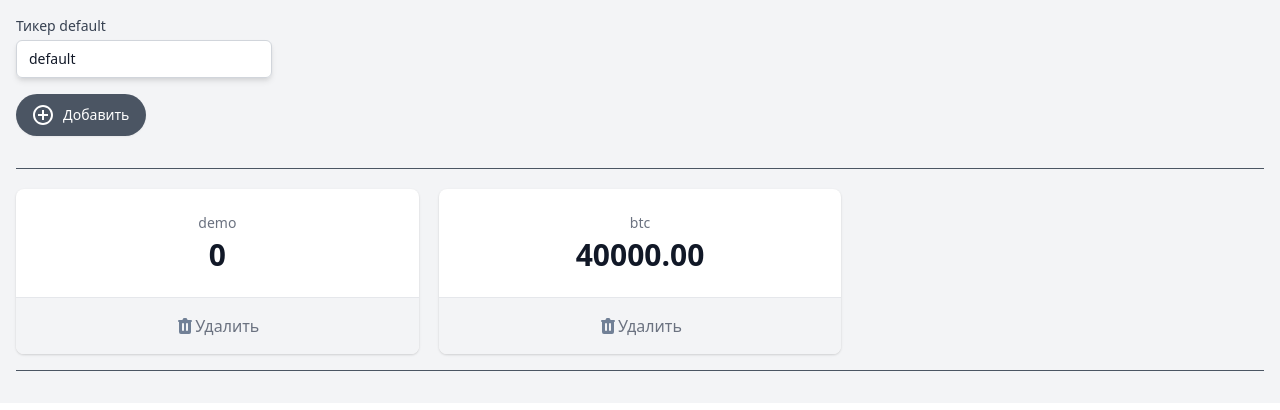
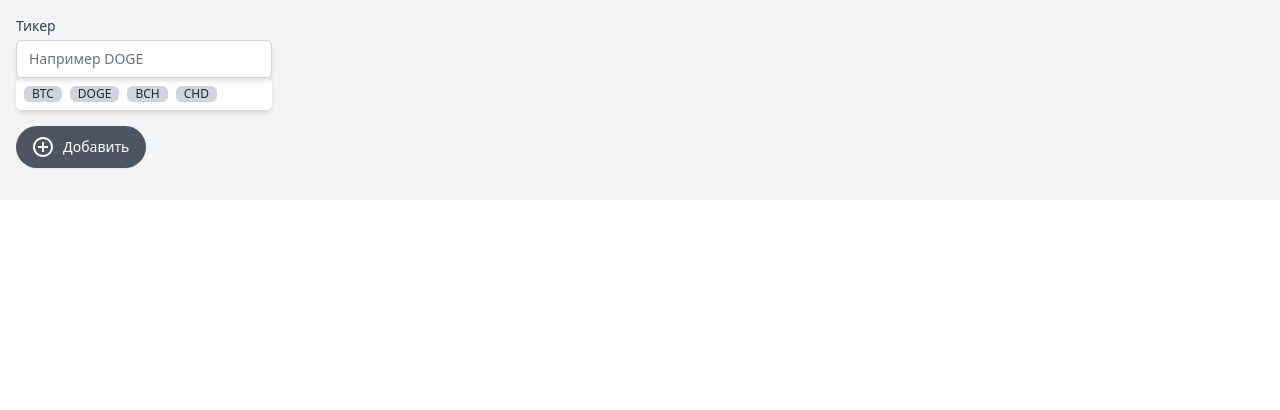
Before and after one commit to baronin/cryptonomicon, a Vue app: page / in a window 1280 px wide. Shown: the top 410 px of the page. Built offline with nearby package versions, Linux system fonts and the light colour scheme.

Commit message:
Add saving to localStorage

```diff
--- a/src/App.vue
+++ b/src/App.vue
@@ -1,6 +1,6 @@
 <template>
   <div class="container mx-auto flex flex-col items-center bg-gray-100 p-4">
-    <spinner v-if="!tickers.length" />
+    <spinner v-if="isLoading" />
     <div class="container">
       <section>
         <div class="flex">
@@ -12,7 +12,7 @@
               <input
                 v-model="ticker"
                 @input="onInputTickets"
-                @keydown.enter="add"
+                @keydown.enter="handleAddCoin"
                 type="text"
                 name="wallet"
                 id="wallet"
@@ -27,6 +27,18 @@
               @click="onSelectCoin($event.target.textContent)"
               @mousedown.prevent
             />
+            <div
+              class="flex bg-white shadow-md p-1 rounded-md shadow-md flex-wrap"
+            >
+              <span
+                v-for="coin in topCoins"
+                :key="coin"
+                @click="ticker = coin"
+                class="inline-flex items-center px-2 m-1 rounded-md text-xs font-medium bg-gray-300 text-gray-800 cursor-pointer"
+              >
+                {{ coin }}
+              </span>
+            </div>
             <div v-if="hasTicker" class="text-sm text-red-600">
               Такой тикер уже добавлен
             </div>
@@ -145,12 +157,37 @@
 import Autocomplate from "./components/Autocomplate.vue";
 import Spinner from "./components/Spinner.vue";
 import coinsListJson from "./mockData/coinsList.json";
+const api_key =
+  "07491a0d00d7ece2c90a41446790815a43ee72b29e42ccff2ecb7147c1671675";
 
 export default {
   name: "App",
   components: {
     Spinner,
     Autocomplate
+  },
+  data() {
+    return {
+      isLoading: false,
+      isOpen: false,
+      newCoin: [],
+      coinsList: [],
+      ticker: "",
+      tickers: [],
+      hasTicker: false,
+      sel: null,
+      graph: [],
+      topCoins: ["BTC", "DOGE", "BCH", "CHD"]
+    };
+  },
+  created() {
+    const tickersData = localStorage.getItem("cryptonomicon-list");
+    if (tickersData) {
+      this.tickers = JSON.parse(tickersData);
+      this.tickers.forEach((ticker) => {
+        this.subscribeToUpdates(ticker.name);
+      });
+    }
   },
   mounted() {
     if (coinsListJson.Response === "Success") {
@@ -160,42 +197,42 @@ export default {
     }
     document.addEventListener("click", this.handleClickOutside);
   },
-  data() {
-    return {
-      isOpen: false,
-      newCoin: [],
-      coinsList: [],
-      ticker: "default",
-      tickers: [
-        {
-          name: "demo",
-          price: "0"
-        },
-        {
-          name: "btc",
-          price: "40000.00"
+  methods: {
+    subscribeToUpdates(tickerName) {
+      setInterval(async () => {
+        const f = await fetch(
+          `https://min-api.cryptocompare.com/data/price?fsym=${tickerName}&tsyms=USD&api_key=${api_key}`
+        );
+        const data = await f.json();
+
+        this.tickers.find((t) => t.name === tickerName).price =
+          data.USD > 1 ? data.USD.toFixed(2) : data.USD.toPrecission(2);
+
+        if (this.sel.name === tickerName) {
+          this.graph.push(data.USD);
         }
-      ],
-      hasTicker: false,
-      sel: null
-    };
-  },
-  methods: {
+      }, 5000);
+
+      this.ticker = "";
+    },
     checkCoin(e) {
       if (!e.target.textContent) return;
       this.ticker = e.target.textContent;
     },
     handleAddCoin() {
-      this.hasTicker = this.checkHasTicker;
-      this.newCoin = [];
-      if (!this.ticker.length || this.hasTicker) return;
+      // this.newCoin = [];
+      // if (!this.ticker.length) return;
 
-      const newTicker = {
+      const currentTicker = {
         name: this.ticker,
         price: "-"
       };
-      this.tickers.push(newTicker);
-      this.ticker = "";
+      console.log("this.tickers", this.tickers);
+      debugger;
+      this.tickers.push(currentTicker);
+
+      localStorage.setItem("cryptonomicon-list", JSON.stringify(this.tickers));
+      this.subscribeToUpdates(currentTicker.name);
     },
     handleDelete(tickerToRemove) {
       this.tickers = this.tickers.filter((item) => item !== tickerToRemove);
@@ -205,7 +242,7 @@ export default {
       this.filterResult();
       this.isOpen = true;
 
-      this.checkHasTicker ? (this.hasTicker = true) : (this.hasTicker = false);
+      // this.checkHasTicker ? (this.hasTicker = true) : (this.hasTicker = false);
     },
     filterResult() {
       this.newCoin = this.coinsList
@@ -225,11 +262,11 @@ export default {
       }
     }
   },
-  computed: {
-    checkHasTicker() {
-      return this.tickers.find((item) => item.name === this.ticker);
-    }
-  },
+  // computed: {
+  //   checkHasTicker() {
+  //     return this.tickers.find((item) => item.name === this.ticker);
+  //   }
+  // },
   unmounted() {
     document.removeEventListener("click", this.handleClickOutside);
   }
```
